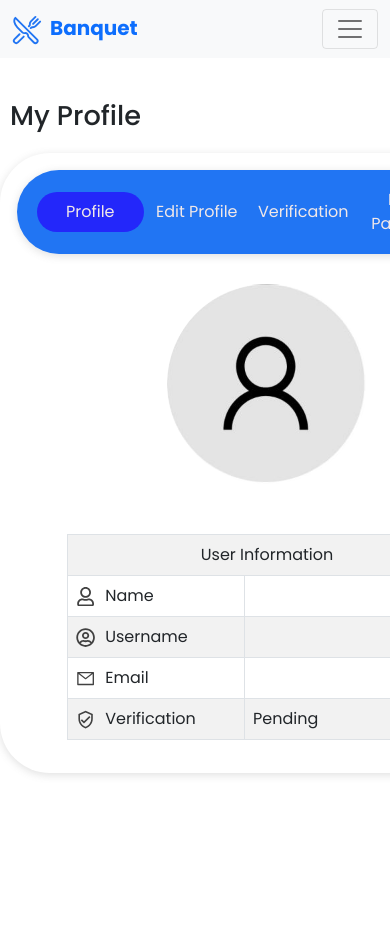
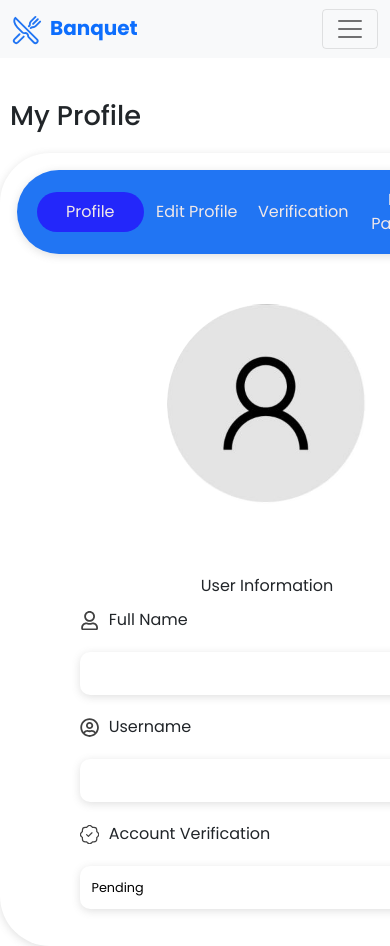
Before and after one commit to winaldomanurung/banquet-fe, a React (Create React App) app: page /profile in a window 390 px wide. Shown: the top 946 px of the page. Before the commit the page ends 844 px from the top, so only its background shows below. Built offline with nearby package versions, Linux system fonts and the light colour scheme.

Commit message:
change user profile page view

```diff
--- a/src/components/ProfileEdit.js
+++ b/src/components/ProfileEdit.js
@@ -63,8 +63,10 @@ function ProfileEdit(props) {
       axios
         .post(URL_API + `/users/${props.userId}/upload-img`, formData)
         .then((res) => {
-          alert(res.data.message);
+          // alert(res.data.message);
           props.authLogin({ imageUrl: res.data.imageUrl });
+          setShow(true);
+          setAddFile(null);
         })
         .catch((err) => {
           console.log("kena error");
@@ -249,7 +251,7 @@ function ProfileEdit(props) {
               Full Name
             </label>
             <input
-              type="fullname"
+              type="text"
               name="fullname"
               id="fullname"
               placeholder="Your fullname..."
@@ -269,7 +271,7 @@ function ProfileEdit(props) {
               Username
             </label>
             <input
-              type="username"
+              type="text"
               name="username"
               id="username"
               placeholder="Your username..."
@@ -289,7 +291,7 @@ function ProfileEdit(props) {
               Bio
             </label>
             <input
-              type="bio"
+              type="text"
               name="bio"
               id="bio"
               placeholder="Your bio..."
--- a/src/components/ProfileShow.js
+++ b/src/components/ProfileShow.js
@@ -2,85 +2,87 @@ import React from "react";
 import styles from "./ProfileShow.module.css";
 import profpicDefault from "../img/profpicDefault.png";
 import { connect } from "react-redux";
-import { Table } from "react-bootstrap";
 import { FaRegUser, FaRegUserCircle } from "react-icons/fa";
-import { AiOutlineMail } from "react-icons/ai";
-import { MdOutlineVerifiedUser } from "react-icons/md";
+import { BsPatchCheck } from "react-icons/bs";
+
 import { URL_API } from "../helpers";
 
 function ProfileShow(props) {
   console.log(props.username);
   return (
     <div className={styles.container}>
-      {/* Divider */}
+      <form className={styles.form}>
+        <div className={styles["data-container"]}>
           <div className={styles.divider1}>
             <div className={styles["image-container"]}>
               <img
+                id="imgpreview"
                 className={styles.image}
                 src={
-              props.imageUrl != null ? URL_API + props.imageUrl : profpicDefault
+                  props.imageUrl != null
+                    ? URL_API + props.imageUrl
+                    : profpicDefault
                 }
               />
             </div>
-        <div className={styles.bio}>{props.bio}</div>
+            <p className={styles.bio}>{props.bio}</p>
           </div>
 
-      {/* Divider */}
           <div className={styles["divider2"]}>
-        <Table striped bordered hover>
-          <tbody>
-            <tr>
-              <td colSpan={2} className={styles["table-title"]}>
-                User Information
-              </td>
-            </tr>
-            <tr>
-              <td className={styles.thead}>
+            <div className={styles["form-title"]}>User Information</div>
+
+            <label for="fullname">
               <FaRegUser
                 size={"1.2em"}
                 color="#414141"
                 className={styles.icon}
               />
-                Name
-              </td>
-              <td className={styles.td}>{props.fullname}</td>
-            </tr>
-            <tr>
-              <td>
+              Full Name
+            </label>
+            <input
+              type="text"
+              name="fullname"
+              id="fullname"
+              className={styles.input}
+              value={props.fullname != "" ? props.fullname : props.username}
+              readOnly
+            />
+
+            <label for="username">
               <FaRegUserCircle
                 size={"1.2em"}
                 color="#414141"
                 className={styles.icon}
+                readOnly
               />
               Username
-              </td>
-              <td>{props.username}</td>
-            </tr>
-            <tr>
-              <td>
-                <AiOutlineMail
+            </label>
+            <input
+              type="text"
+              id="username"
+              className={styles.input}
+              value={props.username}
+              readOnly
+            />
+
+            <label for="bio">
+              <BsPatchCheck
                 size={"1.2em"}
                 color="#414141"
                 className={styles.icon}
               />
-                Email
-              </td>
-              <td>{props.email}</td>
-            </tr>
-            <tr>
-              <td>
-                <MdOutlineVerifiedUser
-                  size={"1.2em"}
-                  color="#414141"
-                  className={styles.icon}
+              Account Verification
+            </label>
+            <input
+              type="text"
+              id="bio"
+              className={`${styles.input}`}
+              value={props.isVerified != "" ? "Verified" : "Pending"}
+              readOnly
             />
-                Verification
-              </td>
-              <td>{props.isVerified ? "Account Verified" : "Pending"}</td>
-            </tr>
-          </tbody>
-        </Table>
           </div>
+        </div>
+      </form>
     </div>
   );
 }
--- a/src/components/ProfileShow.module.css
+++ b/src/components/ProfileShow.module.css
@@ -1,12 +1,22 @@
 .container {
   padding-top: 150px;
   margin: auto;
-  /* width: 90vw; */
   height: 100%;
+  padding: 50px 100px;
+}
+
+.form {
+  display: flex;
+  flex-direction: column;
+  /* border: 1px solid rgb(38, 0, 255); */
+}
+
+.data-container {
+  width: 100%;
+  margin: auto;
   display: flex;
   flex-direction: row;
-  padding: 50px 100px;
-  /* border: 1px solid black; */
+  /* border: 1px solid chartreuse; */
 }
 
 .divider1 {
@@ -23,17 +33,16 @@
   width: 60%;
   display: flex;
   flex-direction: column;
-  justify-content: center;
-  align-items: center;
 }
 
 .bio {
   margin-bottom: 20px;
 }
 
-.table-title {
+.form-title {
   text-align: center;
-  margin-bottom: 20px;
+  margin-bottom: 10px;
+  margin-top: 20px;
 }
 
 .image-container {
@@ -53,25 +62,28 @@ img {
   object-fit: cover;
 }
 
-.thead {
-  width: 250px;
-  min-width: 100px;
+.icon {
+  margin-right: 10px;
 }
 
-.td {
-  width: 350px;
-  min-width: 100px;
+.input {
+  padding: 12px 12px;
+  border-radius: 10px;
+  font-size: 0.8em;
+  margin: 20px 0;
+  box-shadow: rgba(99, 99, 99, 0.2) 0px 2px 8px 0px;
+  border: none;
+  cursor: default;
 }
 
-.icon {
-  margin-right: 10px;
+.input:focus {
+  outline: none;
 }
 
 @media only screen and (max-width: 980px) {
   .container {
     padding-top: 150px;
     margin: auto;
-    width: 90vw;
     height: 100%;
     display: flex;
     flex-direction: column;
@@ -81,11 +93,24 @@ img {
     min-width: 500px;
   }
 
+  .image-container {
+    margin-top: 50px;
+  }
+  .form {
+    width: 75%;
+  }
+
+  .data-container {
+    flex-direction: column;
+  }
   .divider1 {
-    width: 80%;
+    width: 100%;
   }
 
   .divider2 {
-    width: 80%;
+    width: 100%;
+  }
+  .input {
+    width: 100%;
   }
 }
--- a/src/components/ProfileVerification.js
+++ b/src/components/ProfileVerification.js
@@ -1,6 +1,6 @@
 import React from "react";
 import styles from "./ProfileVerification.module.css";
-import { MdEmail } from "react-icons/md";
+import { MdEmail, MdMarkEmailRead } from "react-icons/md";
 import { connect } from "react-redux";
 import axios from "axios";
 import { URL_API } from "../helpers";
@@ -19,6 +19,18 @@ function ProfileVerification(props) {
 
   return (
     <div className={styles.container}>
+      {props.isVerified ? (
+        <div>
+          <div className={styles.logo}>
+            <MdMarkEmailRead size={"4em"} color="#2175f3" />
+          </div>
+          <div className={styles.title}> Your account is verified. </div>
+          <p className={styles.text}>
+            You can access all the features in Banquet.
+          </p>
+        </div>
+      ) : (
+        <div>
           <div className={styles.logo}>
             <MdEmail size={"4em"} color="#2175f3" />
           </div>
@@ -34,6 +46,8 @@ function ProfileVerification(props) {
             </button>
           </div>
         </div>
+      )}
+    </div>
   );
 }
 
@@ -41,6 +55,7 @@ const mapStateToProps = (state) => {
   return {
     userId: state.authReducer.userId,
     username: state.authReducer.username,
+    isVerified: state.authReducer.isVerified,
     email: state.authReducer.email,
   };
 };
--- a/src/components/Toast.js
+++ b/src/components/Toast.js
@@ -6,7 +6,7 @@ function ToastBootstrap({ title, message, toggleShow }) {
   return (
     <div style={{ zIndex: 1 }}>
       <ToastContainer position="middle-center">
-        <Toast bg="primary" onClose={toggleShow}>
+        <Toast bg="primary" onClose={toggleShow} animation>
           <Toast.Header>
             <BsCheck size={"2.5em"} color="#2175f3" />
             <strong className="me-auto">{title}</strong>
--- a/src/pages/Verification.js
+++ b/src/pages/Verification.js
@@ -3,6 +3,7 @@ import React, { useEffect, useState } from "react";
 import { URL_API } from "../helpers";
 import styles from "./Verification.module.css";
 import { useParams } from "react-router-dom";
+import { Link } from "react-router-dom";
 import { MdMarkEmailRead } from "react-icons/md";
 
 function Verification() {
@@ -41,7 +42,9 @@ function Verification() {
           Thank you, nama. Your email has been verified and your account is
           active now. Please use the link below to login to your new account.
         </p>
-        <button className={styles.button}>Login to Your Account</button>
+        <Link to="/login" className={styles.login}>
+          <button className={styles.button}>Login to Your Account</button>
+        </Link>
         <p>Thank you for joining the Banquet community.</p>
       </div>
     </div>
--- a/src/pages/Verification.module.css
+++ b/src/pages/Verification.module.css
@@ -34,3 +34,13 @@
   border-radius: 5px;
   width: 100%;
 }
+
+.login {
+  color: white;
+  text-decoration: none;
+}
+
+.login:hover {
+  color: white;
+  text-decoration: none;
+}
--- a/src/reducers/authReducer.js
+++ b/src/reducers/authReducer.js
@@ -1,4 +1,4 @@
-const INITIAL_STATE = {
+export const INITIAL_STATE = {
   userId: null,
   username: "",
   fullname: "",
```
Also changed, not shown: src/components/NavigationBar.js (+23 -2 lines), 1 other file (tests, documents, lock files or other folders). Lines whose indentation alone changed are shown as unchanged.
